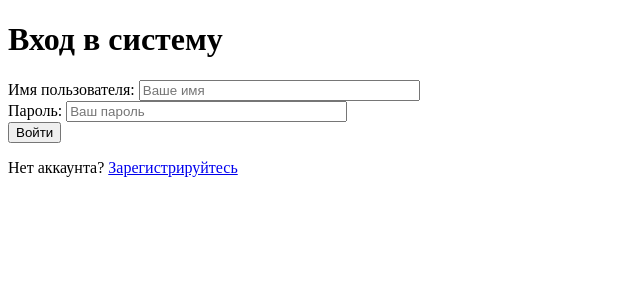
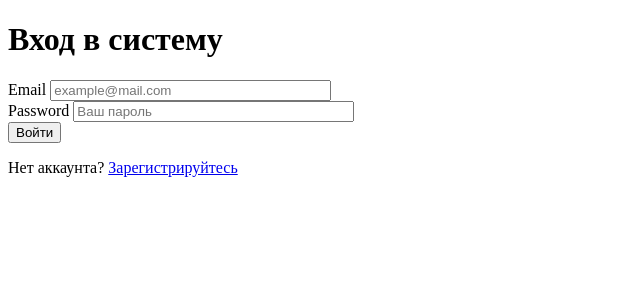
Before and after one commit to DARK-ERLIK/stack_overflow60, a Flask app: page /user/login in a window 1280 px wide. Shown: the top 300 px of the page, without its empty margins (0-640 px from the left). Run offline with Flask 3, Linux system fonts and the light colour scheme.

Commit message:
Fix login error, add email_validator

```diff
--- a/app.py
+++ b/app.py
@@ -4,7 +4,7 @@ from config import Config
 app = Flask(__name__)
 app.config.from_object(Config)
 
-# Импорт и регистрация blueprints после создания app
+# Импортируем и регистрируем blueprints
 from questions import questions_bp
 from users import users_bp
 
@@ -17,4 +17,5 @@ def home():
         return redirect(url_for("questions.questions_home"))
     return redirect(url_for("users.login"))
 
+
 app.run(debug=False, port=4444)
--- a/forms.py
+++ b/forms.py
@@ -1,38 +1,29 @@
 from flask_wtf import FlaskForm
-from wtforms import (StringField, EmailField, PasswordField,
-                    SubmitField, TextAreaField)
-from wtforms.validators import DataRequired, Length, EqualTo
+from wtforms import StringField, EmailField, PasswordField, SubmitField, TextAreaField
+from wtforms.validators import DataRequired, Optional, Length, Email, EqualTo
 
 class RegisterForm(FlaskForm):
     name = StringField(
         label="Имя пользователя",
-        validators=[
-            DataRequired("Поле 'Имя' обязательно для заполнения"),
-            Length(min=2, max=15, message="Имя должно быть от 2 до 15 символов")
-        ],
+        validators=[DataRequired("Поле 'Имя' обязательно для заполнения"),
+                    Length(min=2, max=15, message="Имя должно быть от 2 до 15 символов")],
         render_kw={"placeholder": "Введите ваше имя"}
     )
     email = EmailField(
         label="Электронная почта",
-        validators=[
-            DataRequired("Поле 'Email' обязательно для заполнения")
-        ],
+        validators=[DataRequired("Поле 'Email' обязательно для заполнения")],
         render_kw={"placeholder": "example@mail.com"}
     )
     password1 = PasswordField(
         label="Пароль",
-        validators=[
-            DataRequired("Придумайте пароль"),
-            Length(min=6, message="Пароль должен быть не менее 6 символов")
-        ],
+        validators=[DataRequired("Придумайте пароль"),
+                    Length(min=6, message="Пароль должен быть не менее 6 символов")],
         render_kw={"placeholder": "Не менее 6 символов"}
     )
     password2 = PasswordField(
         label="Подтверждение пароля",
-        validators=[
-            DataRequired("Повторите пароль"),
-            EqualTo('password1', message="Пароли должны совпадать")
-        ],
+        validators=[DataRequired("Повторите пароль"),
+                    EqualTo('password1', message="Пароли должны совпадать")],
         render_kw={"placeholder": "Повторите ваш пароль"}
     )
     button = SubmitField(label="Зарегистрироваться")
@@ -40,31 +31,32 @@ class RegisterForm(FlaskForm):
 class LoginForm(FlaskForm):
     name = StringField(
         label="Имя пользователя",
-        validators=[DataRequired("Введите ваше имя")],
+        validators=[Optional("Введите ваше имя")],
         render_kw={"placeholder": "Ваше имя"}
     )
     password = PasswordField(
         label="Пароль",
-        validators=[DataRequired("Введите пароль")],
+        validators=[Optional("Введите пароль")],
         render_kw={"placeholder": "Ваш пароль"}
+    )
+    email = EmailField(
+        label="Электронная почта",
+        validators=[Optional(), Email(message="Некорректный формат email")],
+        render_kw={"placeholder": "example@mail.com"}
     )
     button = SubmitField(label="Войти")
 
 class QuestionForm(FlaskForm):
     title = StringField(
         label="Заголовок вопроса",
-        validators=[
-            DataRequired("Заголовок не может быть пустым"),
-            Length(max=100, message="Заголовок слишком длинный")
-        ],
+        validators=[DataRequired("Заголовок не может быть пустым"),
+                    Length(max=100, message="Заголовок слишком длинный")],
         render_kw={"placeholder": "Краткий заголовок вопроса"}
     )
     text = TextAreaField(
         label="Подробное описание",
-        validators=[
-            DataRequired("Опишите ваш вопрос подробнее"),
-            Length(min=10, message="Описание должно быть не менее 10 символов")
-        ],
+        validators=[DataRequired("Опишите ваш вопрос подробнее"),
+                    Length(min=10, message="Описание должно быть не менее 10 символов")],
         render_kw={"placeholder": "Опишите проблему подробно...", "rows": 5}
     )
     button = SubmitField(label="Опубликовать вопрос")
@@ -72,10 +64,8 @@ class QuestionForm(FlaskForm):
 class AnswerForm(FlaskForm):
     text = TextAreaField(
         label="Ваш ответ",
-        validators=[
-            DataRequired("Ответ не может быть пустым"),
-            Length(min=10, message="Ответ должен быть не менее 10 символов")
-        ],
+        validators=[DataRequired("Ответ не может быть пустым"),
+                    Length(min=10, message="Ответ должен быть не менее 10 символов")],
         render_kw={"placeholder": "Напишите развернутый ответ...", "rows": 5}
     )
     button = SubmitField(label="Отправить ответ")
--- a/questions.py
+++ b/questions.py
@@ -14,6 +14,7 @@ def questions_home():
     return render_template("questions.html",
                            questions=Config.DATABASE,
                            username=session.get('username'))
+
 
 @questions_bp.route("/add-question", methods=["GET", "POST"])
 def add_question():
--- a/requirements.txt
+++ b/requirements.txt
@@ -1,5 +1,6 @@
 flask
 requests
+email_validator
 
 # flask, requests (for those in .txt file) -> pip install -r requirements.txt
 # pip freeze (1st see all then save) > requirements.txt
--- a/templates/login.html
+++ b/templates/login.html
@@ -17,28 +17,21 @@
         {% endif %}
     {% endwith %}
 
-    <form method="post" action="{{ url_for('users.login') }}">
+    <form method="POST" action="{{ url_for('users.login') }}">
         {{ form.hidden_tag() }}
-
         <div>
-            <label>Имя пользователя:</label>
-            {{ form.name(size=32) }}
-            {% if form.name.errors %}
-                <span>{{ form.name.errors[0] }}</span>
-            {% endif %}
+            <label for="email">Email</label>
+            {{ form.email(size=32) }}
         </div>
-
         <div>
-            <label>Пароль:</label>
+            <label for="password">Password</label>
             {{ form.password(size=32) }}
-            {% if form.password.errors %}
-                <span>{{ form.password.errors[0] }}</span>
-            {% endif %}
         </div>
-
-        <button type="submit">Войти</button>
+        <div>
+            {{ form.button() }}
+        </div>
     </form>
 
-    <p>Нет аккаунта? <a href="{{ url_for('users.registration') }}">Зарегистрируйтесь</a></p>
+    <p>Нет аккаунта? <a href="{{ url_for('users.registration') }}">Зарегистрируйтесь</a>
 </body>
 </html>
--- a/users.py
+++ b/users.py
@@ -20,7 +20,20 @@ def registration():
 def login():
     form = LoginForm()
     if form.validate_on_submit():
-        session['username'] = form.name.data
+        # Проверка на анонимность - если поля email и password пусты, используем "аноним"
+        if not form.email.data and not form.password.data:
+            session['username'] = "аноним"  # Псевдоним для анонимного пользователя
+        else:
+            # Логика для зарегистрированных пользователей, если это нужно
+            session['email'] = form.email.data  # Сохраняем email в сессии
+            session['username'] = form.email.data.split('@')[0]  # Имя по email (можно изменить)
+        # я не согласен с добавлением анонимности, это противоречит политике безопасности и соблюдения законов
+        # возможно, это только требование спикера, но в реале обычно везде требуется верификация пользователя
+        # и это правильно! потому что некоторые "люди" пользуясь анонимностью вредят другим людям или же
+        # репутации/работе людей КОТОРЫЕ РАБОТАЮТ!
+        # я нехотя выполнил задание, так как считаю что фидбек должен быть адресным в обе стороны,
+        # чтобы все несли равную ответственность как за свои слова, так и за свои дела
+        # сорян за коменты, но задание было "бесячим" - морально
         flash('Вы успешно вошли в систему!', 'success')
         return redirect(url_for("questions.questions_home"))
     return render_template('login.html', form=form)
```
Also changed, not shown: templates/question.html (line endings or trailing spaces), templates/questions.html (line endings or trailing spaces), templates/register.html (line endings or trailing spaces).
